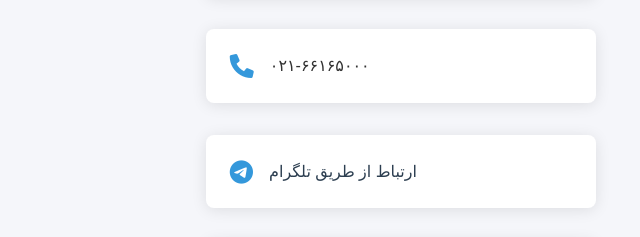
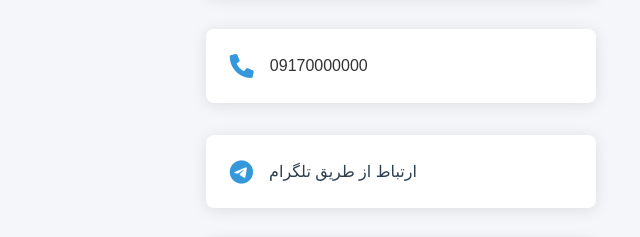
Before and after one commit to JavadHasanlee/JavadHasanlee.github.io, a website built with Vite: page index.html in a window 1280 px wide. Shown: the part 3263-3500 px from the top of the page, 239-879 px from the left. Built offline with nearby package versions, Linux system fonts and the light colour scheme; a web font is replaced by a local one.

Commit message:
Update index.html

```diff
--- a/index.html
+++ b/index.html
@@ -187,7 +187,7 @@
             </div>
             <div class="contact-item" data-aos="fade-up">
               <i class="fas fa-phone"></i>
-              <p>۰۲۱-۶۶۱۶۵۰۰۰</p>
+              <p>09170000000</p>
             </div>
             <div class="contact-item" data-aos="fade-up">
               <i class="fab fa-telegram"></i>
```
